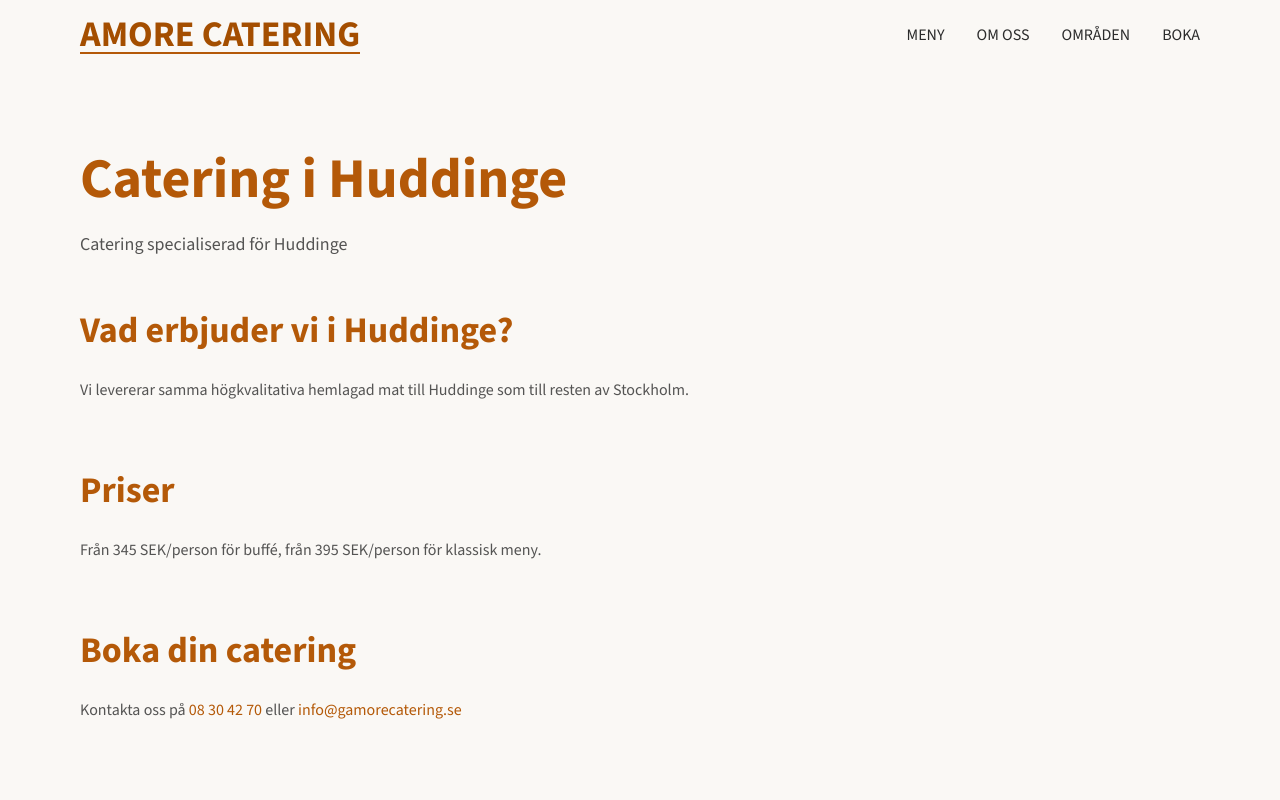
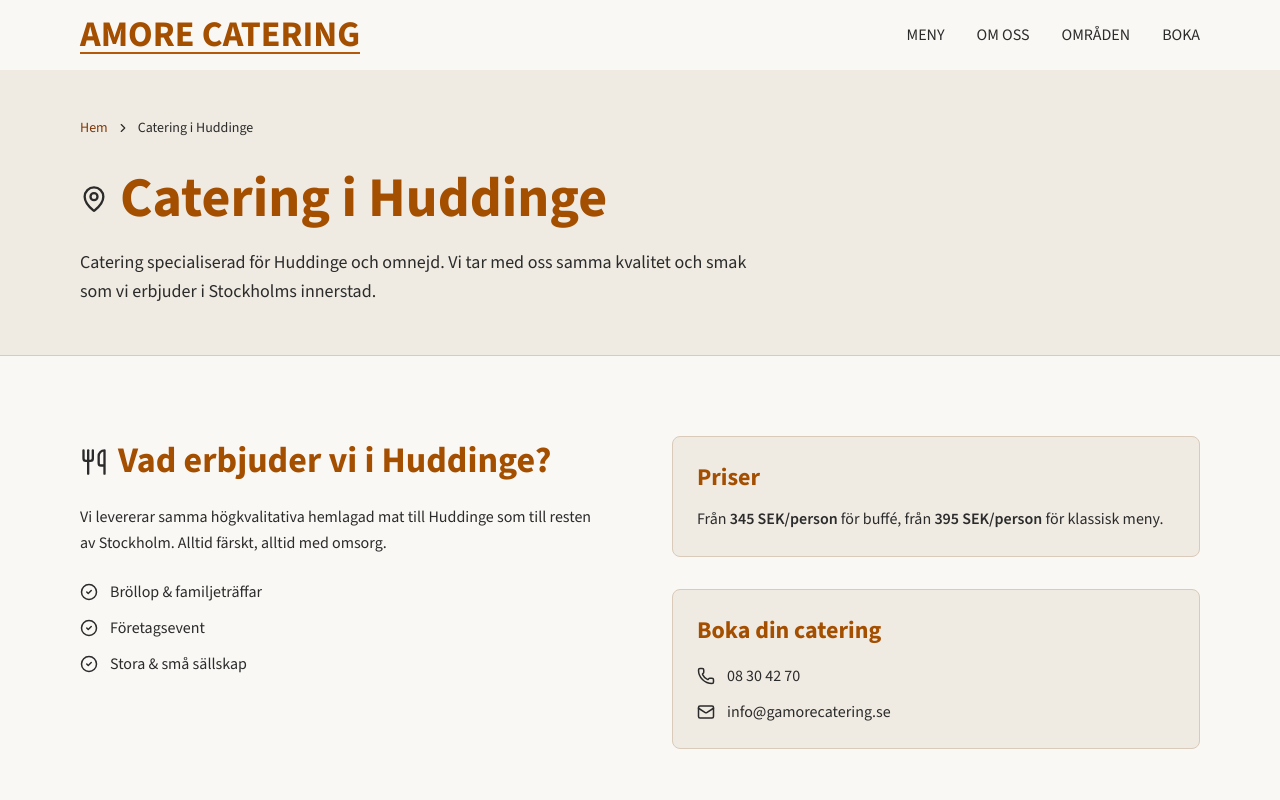
Before and after one commit to Egeeoz/gamoreCatering, a Next.js app: page /omraden/huddinge in a window 1280 px wide. Shown: the top 800 px of the page. Built offline with nearby package versions, Linux system fonts and the light colour scheme.

Commit message:
Update areas page styling and design.

```diff
--- a/app/data/areas.ts
+++ b/app/data/areas.ts
@@ -1,23 +1,49 @@
-export const areas = [
+export interface Area {
+  id: string;
+  name: string;
+  slug: string;
+  description: string;
+  meta: string;
+  highlights: string[];
+}
+export const areas: Area[] = [
   {
     id: 'vasastaden',
     name: 'Vasastaden',
     slug: 'vasastaden',
-    description: 'Premium catering för Stockholm centrum',
-    meta: 'Hemlagad catering levererat till Vasastaden',
+    description:
+      'Premium catering för Stockholm centrum. Vi levererar färsk, hemlagad mat direkt till ditt evenemang i Vasastaden – från företagsluncher till privata middagar.',
+    meta: 'Hemlagad catering levererat till Vasastaden – färsk mat för företag och privata event i centrala Stockholm.',
+    highlights: [
+      'Företagsluncher & konferenser',
+      'Privata middagar',
+      'Leverans inom 24h',
+    ],
   },
   {
     id: 'sodermalm',
     name: 'Södermalm',
     slug: 'sodermalm',
-    description: 'Premium catering i Södermalm',
-    meta: 'Hemlagad catering levererat till ditt hem i Södermalm',
+    description:
+      'Premium catering i Södermalm. Oavsett om det är en rooftop-fest eller en intim middag, levererar vi smakfull mat med kärlek.',
+    meta: 'Hemlagad catering levererat till ditt hem i Södermalm – perfekt för fester, middagar och företagsevent.',
+    highlights: [
+      'Buffé & sittande middagar',
+      'Fester & firanden',
+      'Flexibla menyer',
+    ],
   },
   {
     id: 'huddinge',
     name: 'Huddinge',
     slug: 'huddinge',
-    description: 'Catering specialiserad för Huddinge',
-    meta: 'Färsk mat direkt till din event i Huddinge',
+    description:
+      'Catering specialiserad för Huddinge och omnejd. Vi tar med oss samma kvalitet och smak som vi erbjuder i Stockholms innerstad.',
+    meta: 'Färsk mat direkt till din event i Huddinge – professionell catering med hemlagad kvalitet.',
+    highlights: [
+      'Bröllop & familjeträffar',
+      'Företagsevent',
+      'Stora & små sällskap',
+    ],
   },
 ];
--- a/app/omraden/[slug]/page.tsx
+++ b/app/omraden/[slug]/page.tsx
@@ -1,5 +1,13 @@
 import { areas } from '@/app/data/areas';
-import { notFound } from 'next/navigation';
+import Link from 'next/link';
+import {
+  ChevronRight,
+  MapPin,
+  Utensils,
+  CheckCircle2,
+  Phone,
+  Mail,
+} from 'lucide-react';
 
 export async function generateStaticParams() {
   return areas.map((area) => ({
@@ -30,54 +38,113 @@
   const area = areas.find((a) => a.slug === slug);
 
   if (!area) {
-    notFound();
+    return (
+      <div className="min-h-screen bg-background">
+        <section className="max-w-350 mx-auto px-6 md:px-12 lg:px-20 py-24 text-center">
+          <h1 className="text-3xl font-bold text-title mb-4">
+            Området hittades inte
+          </h1>
+          <Link href="/" className="text-primary underline">
+            Tillbaka till startsidan
+          </Link>
+        </section>
+      </div>
+    );
   }
 
   return (
-    <div className="min-h-screen bg-background">
-      <div className="max-w-350 mx-auto px-6 md:px-12 lg:px-20 py-20">
-        <h1 className="text-4xl md:text-5xl font-bold mb-6 text-accent">
+    <>
+      {/* Hero section */}
+      <section className="bg-secondary border-b border-border">
+        <div className="max-w-350 mx-auto px-6 md:px-12 lg:px-20 py-10 md:py-12">
+          <div className="flex items-center gap-2 text-sm text-muted-foreground mb-6">
+            <Link
+              href="/"
+              className="hover:text-primary transition-colors text-accent-muted"
+            >
+              Hem
+            </Link>
+            <ChevronRight className="w-3.5 h-3.5" />
+            <span className="text-foreground">Catering i {area.name}</span>
+          </div>
+          <div className="flex items-center gap-3 mb-4">
+            <MapPin className="w-7 h-7 text-primary mt-1 shrink-0" />
+            <h1 className="text-3xl md:text-5xl font-bold text-title leading-tight">
               Catering i {area.name}
             </h1>
-        <p className="text-lg text-foreground/80 mb-12">{area.description}</p>
+          </div>
+          <p className="text-muted-foreground text-lg max-w-2xl leading-relaxed">
+            {area.description}
+          </p>
+        </div>
+      </section>
 
-        <section className="mb-16">
-          <h2 className="text-2xl font-bold mb-6 text-accent">
+      {/* Content */}
+      <section className="max-w-350 mx-auto px-6 md:px-12 lg:px-20 py-16 md:py-20">
+        <div className="grid md:grid-cols-2 gap-12 md:gap-16">
+          {/* Left - What we offer */}
+          <div>
+            <div className="flex items-center gap-2.5 mb-5">
+              <Utensils className="w-7 h-7 text-primary mt-1 shrink-0" />
+              <h2 className="text-2xl font-bold text-title">
                 Vad erbjuder vi i {area.name}?
               </h2>
-          <p className="text-foreground/80">
-            Vi levererar samma högkvalitativa hemlagad mat till {area.name} som
-            till resten av Stockholm.
+            </div>
+            <p className="text-muted-foreground leading-relaxed mb-6">
+              Vi levererar samma högkvalitativa hemlagad mat till {area.name}{' '}
+              som till resten av Stockholm. Alltid färskt, alltid med omsorg.
             </p>
-        </section>
+            <ul className="space-y-3">
+              {area.highlights.map((h) => (
+                <li key={h} className="flex items-center gap-3 text-foreground">
+                  <CheckCircle2 className="w-4.5 h-4.5 text-primary shrink-0" />
+                  <span>{h}</span>
+                </li>
+              ))}
+            </ul>
+          </div>
 
-        <section className="mb-16">
-          <h2 className="text-2xl font-bold mb-6 text-accent">Priser</h2>
-          <p className="text-foreground/80">
-            Från 345 SEK/person för buffé, från 395 SEK/person för klassisk
-            meny.
+          {/* Right - Prices & Contact */}
+          <div className="space-y-8">
+            <div className="bg-secondary rounded-lg p-6 border border-border">
+              <h3 className="text-xl font-bold text-title mb-3">Priser</h3>
+              <p className="text-muted-foreground leading-relaxed">
+                Från{' '}
+                <span className="font-semibold text-foreground">
+                  345 SEK/person
+                </span>{' '}
+                för buffé, från{' '}
+                <span className="font-semibold text-foreground">
+                  395 SEK/person
+                </span>{' '}
+                för klassisk meny.
               </p>
-        </section>
+            </div>
 
-        <section>
-          <h2 className="text-2xl font-bold mb-6 text-accent">
+            <section className="bg-secondary rounded-lg p-6 border border-border">
+              <h3 className="text-xl font-bold text-title mb-4">
                 Boka din catering
-          </h2>
-          <p className="text-foreground/80">
-            Kontakta oss på{' '}
-            <a href="tel:08304270" className="text-accent hover:underline">
-              08 30 42 70
-            </a>{' '}
-            eller{' '}
+              </h3>
+              <div className="space-y-3">
+                <a
+                  href="tel:+4683042270"
+                  className="flex items-center gap-3 text-foreground hover:text-primary transition-colors"
+                >
+                  <Phone className="w-4.5 h-4.5 text-primary" />
+                  <span>08 30 42 70</span>
+                </a>
                 <a
                   href="mailto:info@gamorecatering.se"
-              className="text-accent hover:underline"
+                  className="flex items-center gap-3 text-foreground hover:text-primary transition-colors"
                 >
-              info@gamorecatering.se
+                  <Mail className="w-4.5 h-4.5 text-primary" />
+                  <span>info@gamorecatering.se</span>
                 </a>
-          </p>
+              </div>
             </section>
           </div>
         </div>
+      </section>
+    </>
   );
 }
--- a/package.json
+++ b/package.json
@@ -9,6 +9,7 @@
     "lint": "eslint ."
   },
   "dependencies": {
+    "lucide-react": "^0.577.0",
     "next": "^16.1.6",
     "nodemailer": "^8.0.2",
     "react": "^19.2.3",
```
Also changed, not shown: 1 other file (tests, documents, lock files or other folders). Lines whose indentation alone changed are shown as unchanged.
